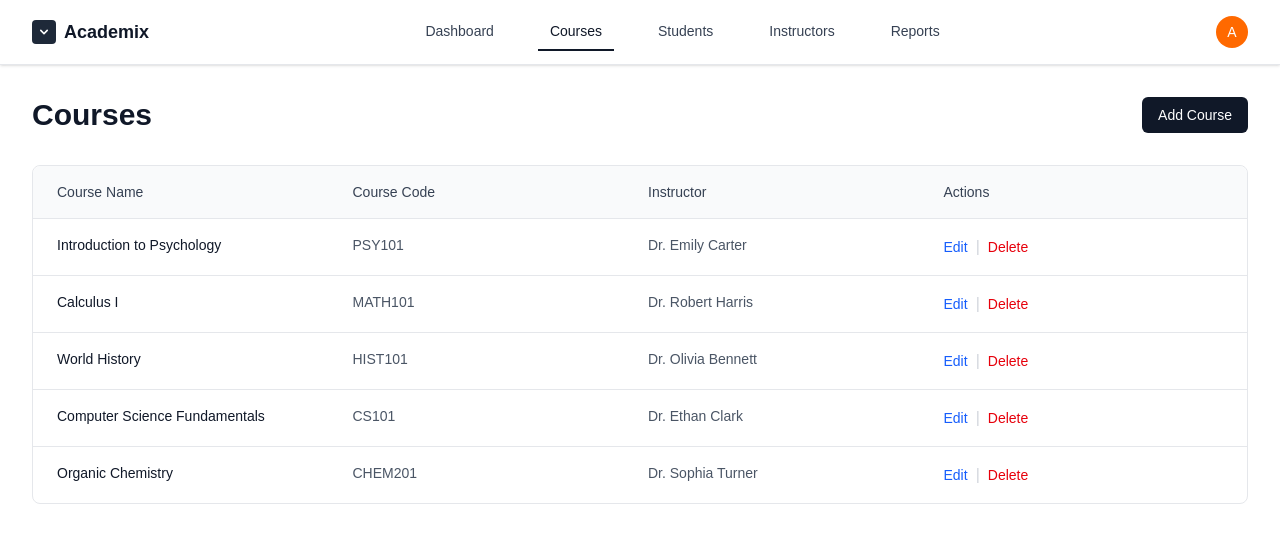
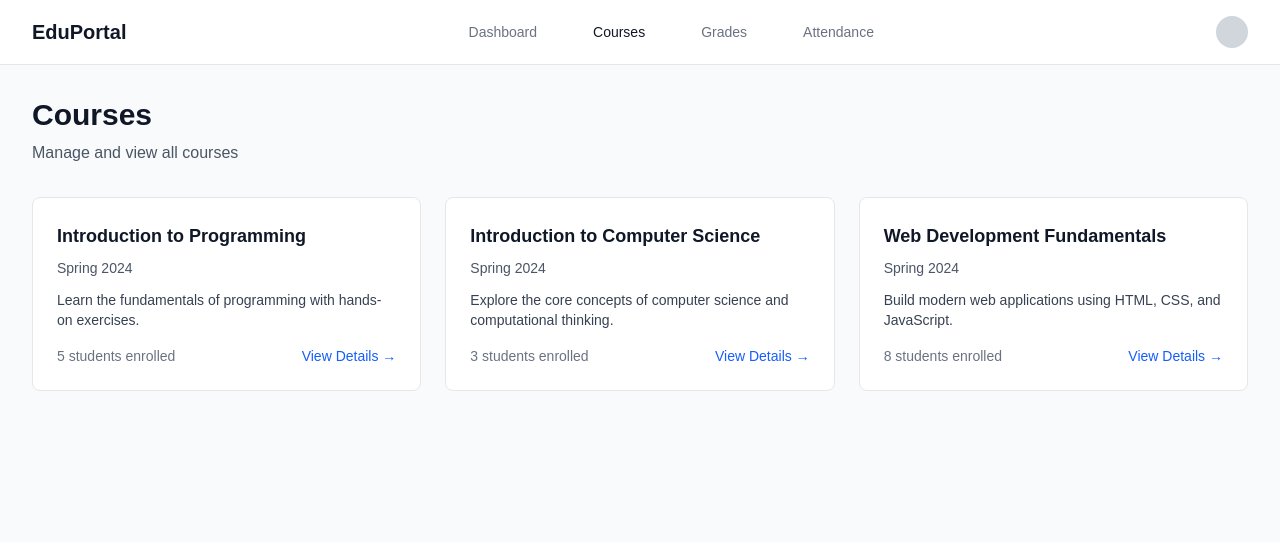
Before and after one commit to Firaolgosa/portal, a Next.js app: page /admin/courses in a window 1280 px wide. Shown: the top 542 px of the page. Built offline with nearby package versions, Linux system fonts and the light colour scheme.

Commit message:
Add admin instructors management and profile pages with UI components

```diff
--- a/app/admin/courses/page.tsx
+++ b/app/admin/courses/page.tsx
@@ -1,89 +1,100 @@
 'use client';
 
-import { useState } from 'react';
 import { useRouter } from 'next/navigation';
-import AdminHeader from '../../../features/admin/components/layout/AdminHeader';
-import CoursesTable from '../../../features/admin/components/ui/CoursesTable';
 
-interface Course {
-  id: string;
-  name: string;
-  code: string;
-  instructor: string;
-}
-
-export default function AdminCoursesPage() {
-  const router = useRouter();
-  const [courses] = useState<Course[]>([
+const mockCourses = [
   {
-      id: '1',
-      name: 'Introduction to Psychology',
-      code: 'PSY101',
-      instructor: 'Dr. Emily Carter'
+    id: 'intro-programming',
+    title: 'Introduction to Programming',
+    semester: 'Spring 2024',
+    studentCount: 5,
+    description: 'Learn the fundamentals of programming with hands-on exercises.'
   },
   {
-      id: '2',
-      name: 'Calculus I',
-      code: 'MATH101',
-      instructor: 'Dr. Robert Harris'
+    id: 'computer-science',
+    title: 'Introduction to Computer Science',
+    semester: 'Spring 2024',
+    studentCount: 3,
+    description: 'Explore the core concepts of computer science and computational thinking.'
   },
   {
-      id: '3',
-      name: 'World History',
-      code: 'HIST101',
-      instructor: 'Dr. Olivia Bennett'
-    },
-    {
-      id: '4',
-      name: 'Computer Science Fundamentals',
-      code: 'CS101',
-      instructor: 'Dr. Ethan Clark'
-    },
-    {
-      id: '5',
-      name: 'Organic Chemistry',
-      code: 'CHEM201',
-      instructor: 'Dr. Sophia Turner'
+    id: 'web-development',
+    title: 'Web Development Fundamentals',
+    semester: 'Spring 2024',
+    studentCount: 8,
+    description: 'Build modern web applications using HTML, CSS, and JavaScript.'
   }
-  ]);
+];
 
-  const handleEdit = (courseId: string) => {
-    console.log('Edit course:', courseId);
-    // TODO: Implement edit functionality
-  };
+export default function CoursesPage() {
+  const router = useRouter();
 
-  const handleDelete = (courseId: string) => {
-    console.log('Delete course:', courseId);
-    // TODO: Implement delete functionality
-  };
-
-  const handleAddCourse = () => {
-    router.push('/admin/courses/add');
+  const handleCourseClick = (courseId: string) => {
+    router.push(`/admin/courses/${courseId}`);
   };
 
   return (
-    <div className="min-h-screen bg-white">
-      <AdminHeader />
+    <div className="min-h-screen bg-gray-50">
+      {/* Header */}
+      <div className="bg-white border-b border-gray-200">
+        <div className="max-w-7xl mx-auto px-4 sm:px-6 lg:px-8">
+          <div className="flex items-center justify-between h-16">
+            <div className="flex items-center">
+              <div className="flex-shrink-0">
+                <h1 className="text-xl font-bold text-gray-900">EduPortal</h1>
+              </div>
+            </div>
+            <nav className="flex space-x-8">
+              <a href="/admin/dashboard" className="text-gray-500 hover:text-gray-700 px-3 py-2 text-sm font-medium">
+                Dashboard
+              </a>
+              <a href="/admin/courses" className="text-gray-900 px-3 py-2 text-sm font-medium">
+                Courses
+              </a>
+              <a href="/admin/grades" className="text-gray-500 hover:text-gray-700 px-3 py-2 text-sm font-medium">
+                Grades
+              </a>
+              <a href="/admin/attendance" className="text-gray-500 hover:text-gray-700 px-3 py-2 text-sm font-medium">
+                Attendance
+              </a>
+            </nav>
+            <div className="flex items-center">
+              <div className="w-8 h-8 bg-gray-300 rounded-full"></div>
+            </div>
+          </div>
+        </div>
+      </div>
 
-      <main className="max-w-7xl mx-auto py-8 px-4 sm:px-6 lg:px-8">
-        {/* Page Header */}
-        <div className="flex justify-between items-center mb-8">
+      {/* Main Content */}
+      <div className="max-w-7xl mx-auto px-4 sm:px-6 lg:px-8 py-8">
+        <div className="mb-8">
           <h1 className="text-3xl font-bold text-gray-900">Courses</h1>
-          <button
-            onClick={handleAddCourse}
-            className="bg-gray-900 text-white px-4 py-2 rounded-md text-sm font-medium hover:bg-gray-800 transition-colors"
+          <p className="mt-2 text-gray-600">Manage and view all courses</p>
+        </div>
+
+        {/* Courses Grid */}
+        <div className="grid grid-cols-1 md:grid-cols-2 lg:grid-cols-3 gap-6">
+          {mockCourses.map((course) => (
+            <div
+              key={course.id}
+              onClick={() => handleCourseClick(course.id)}
+              className="bg-white rounded-lg border border-gray-200 p-6 hover:shadow-md transition-shadow cursor-pointer"
             >
-            Add Course
+              <h3 className="text-lg font-semibold text-gray-900 mb-2">{course.title}</h3>
+              <p className="text-sm text-gray-600 mb-3">{course.semester}</p>
+              <p className="text-sm text-gray-700 mb-4">{course.description}</p>
+              <div className="flex items-center justify-between">
+                <span className="text-sm text-gray-500">
+                  {course.studentCount} students enrolled
+                </span>
+                <button className="text-blue-600 hover:text-blue-800 text-sm font-medium">
+                  View Details →
                 </button>
               </div>
-
-        {/* Courses Table */}
-        <CoursesTable
-          courses={courses}
-          onEdit={handleEdit}
-          onDelete={handleDelete}
-        />
-      </main>
+            </div>
+          ))}
+        </div>
+      </div>
     </div>
   );
 }
```
Also changed, not shown: 1 other file (tests, documents, lock files or other folders). Lines whose indentation alone changed are shown as unchanged.
